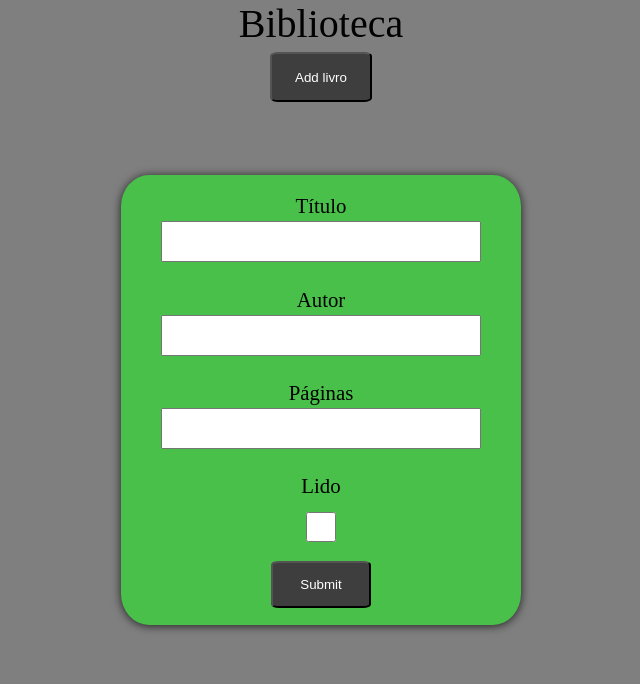
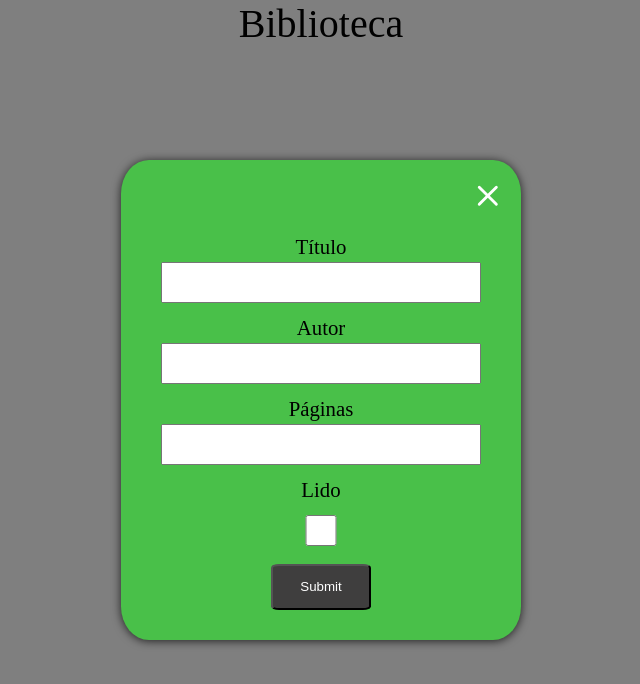
Before and after one commit to kauevinicius04/library, a plain HTML site: page index.html in a window 1280 px wide. Both pictures are taken after a click on the button "Add livro". Shown: the whole page, without its empty margins (319-959 px from the left). Drawn offline with Linux system fonts and the light colour scheme.

Commit message:
mais transicoes, uso de mixin, realocacao da div centered-element correcao do addbook ficar sempre a mostra e troca de getbytagnames para queryselector no acesso ao dom

```diff
--- a/index.html
+++ b/index.html
@@ -17,9 +17,17 @@
         <button class="button" id="addBook">Add livro</button>
         </div>
         <div class="library">
-        <div class="book card" id="centered-element">
+            <div class="card"> </div>
+
+        </div>
+        <div id="centered-element">
             <div class="card-body">
                 <form>
+                    <div id="exitContainer">
+                    <button  id="exit"> <svg xmlns="http://www.w3.org/2000/svg"  fill="currentColor" class="bi bi-x" viewBox="0 0 16 16">
+                        <path d="M4.646 4.646a.5.5 0 0 1 .708 0L8 7.293l2.646-2.647a.5.5 0 0 1 .708.708L8.707 8l2.647 2.646a.5.5 0 0 1-.708.708L8 8.707l-2.646 2.647a.5.5 0 0 1-.708-.708L7.293 8 4.646 5.354a.5.5 0 0 1 0-.708z"/>
+                      </svg></button>
+                </div>
                 <div class="containerInput containerTitle" >
                 <label for="titleInput">Título</label>
                 <input type="text" name="titleInput" class= "input" id="titleInput" required>
@@ -48,7 +56,7 @@
 
 
 
-</div>
+
     </main>
 
 
--- a/script.js
+++ b/script.js
@@ -6,13 +6,13 @@ const submit = document.getElementById("submit")
 const centeredElement = document.getElementById("centered-element")
 const addBook = document.getElementById("addBook")
 const required = document.querySelectorAll("[required]");
-const form = document.getElementsByTagName("form")[0];
-const body = document.getElementsByTagName("body")[0];
+const form = document.querySelector("Form");
+const body = document.querySelector("Body");
+const exit = document.getElementById("exit");
+
 
 const library = [];
-
-
-
+let slidedIn = false
 
 function book(title, author, pages, read) {
     this.title = title;
@@ -41,6 +41,7 @@ const requiring = () => {
         if (element.value !== "" && pagesInput.value > 0) {
             centeredElement.classList.replace("slide-in", "fadeOut")
             toggleAnimation()
+            addBookToLibrary()
             form.setAttribute('novalidate', '');
 
 
@@ -53,33 +54,38 @@ const requiring = () => {
 addBook.addEventListener("click", addBookReset
 
 )
+exit.addEventListener("click",()=>{
+    toggleAnimation()
+    form.setAttribute('novalidate', '')
+})
 
 
-let slidedIn = false
+
+
+
+
+
 
 function toggleAnimation() {
     if (slidedIn === false) {
         centeredElement.classList.add("slide-in")
         body.style.backgroundColor = "rgba(0,0,0,0.5)"
+        addBook.style.transform="scale(0)"
         slidedIn=true
+        if(centeredElement.classList[2]==="fadeOut"){
         centeredElement.classList.replace("fadeOut","slide-in")
-
-
-
-
+    }
 
     }
     else if(slidedIn===true){
         centeredElement.classList.replace("slide-in","fadeOut")
             body.style.backgroundColor = "initial"
+            addBook.style="initial"
             slidedIn=false
     }
 
 
 }
-
-
-
 
 
 
@@ -96,6 +102,7 @@ function addBookReset() {
     })
     readInput.checked = false
 
+
 }
 
 
@@ -107,7 +114,6 @@ form.addEventListener("submit", (event) => {
 })
 submit.addEventListener("click", () => {
     requiring()
-    addBookToLibrary()
 
 
 })
--- a/style.scss
+++ b/style.scss
@@ -30,6 +30,7 @@ label{
 #addBook{
     width: 8%;
     height: 100%;
+    transition: transform .2s ease 50ms;
 }
 .library{
     padding: 0  1%;
@@ -39,12 +40,15 @@ label{
     gap: 10px;
 }
 
-.card{
+@mixin card{
     width: 90%;
     border-radius: 7%;
     height: 100%;
     background-color:$green-card;
     display: grid;
+}
+.card{
+    @include card()
 }
 
 form{
@@ -55,6 +59,24 @@ form{
     align-items: center;
     justify-content: center;
     gap:3%;
+}
+#exitContainer{
+    display: flex;
+    width: 95%;
+    justify-content: flex-end;
+
+}
+#exit{
+
+    color: white;
+    background-color: $green-card;
+    border:none;
+    width: 12%;
+
+}
+
+.bi{
+    width: 100%;
 }
 .input{
     height: 100%;
@@ -91,21 +113,27 @@ form{
     border-radius: 8%;
     text-align: center;
 }
+.button:hover,#exit:hover{
+    opacity: 95%;
+    transform: scale(1.2);
+    transition: transform .4s ease-out;
+}
 #submit{
     width: 25%;
     height: 11%;
-    margin-bottom: 1%;
+    margin:1% 0;
 
 }
 #centered-element{
+    @include card();
     box-shadow: 0px 1px 10px 0px rgba(0,0,0,0.75);
     overflow: auto;
     max-width: 400px;
-    max-height: 450px;
+    max-height: 480px;
     position: fixed;
     top: 50%;
     left: 50%;
-    padding: 1% 0;
+    padding: 1% 0 2% 0;
     transform:scale(0) translate(-50%, -50%)
 
   }
```
Also changed, not shown: style.css.
